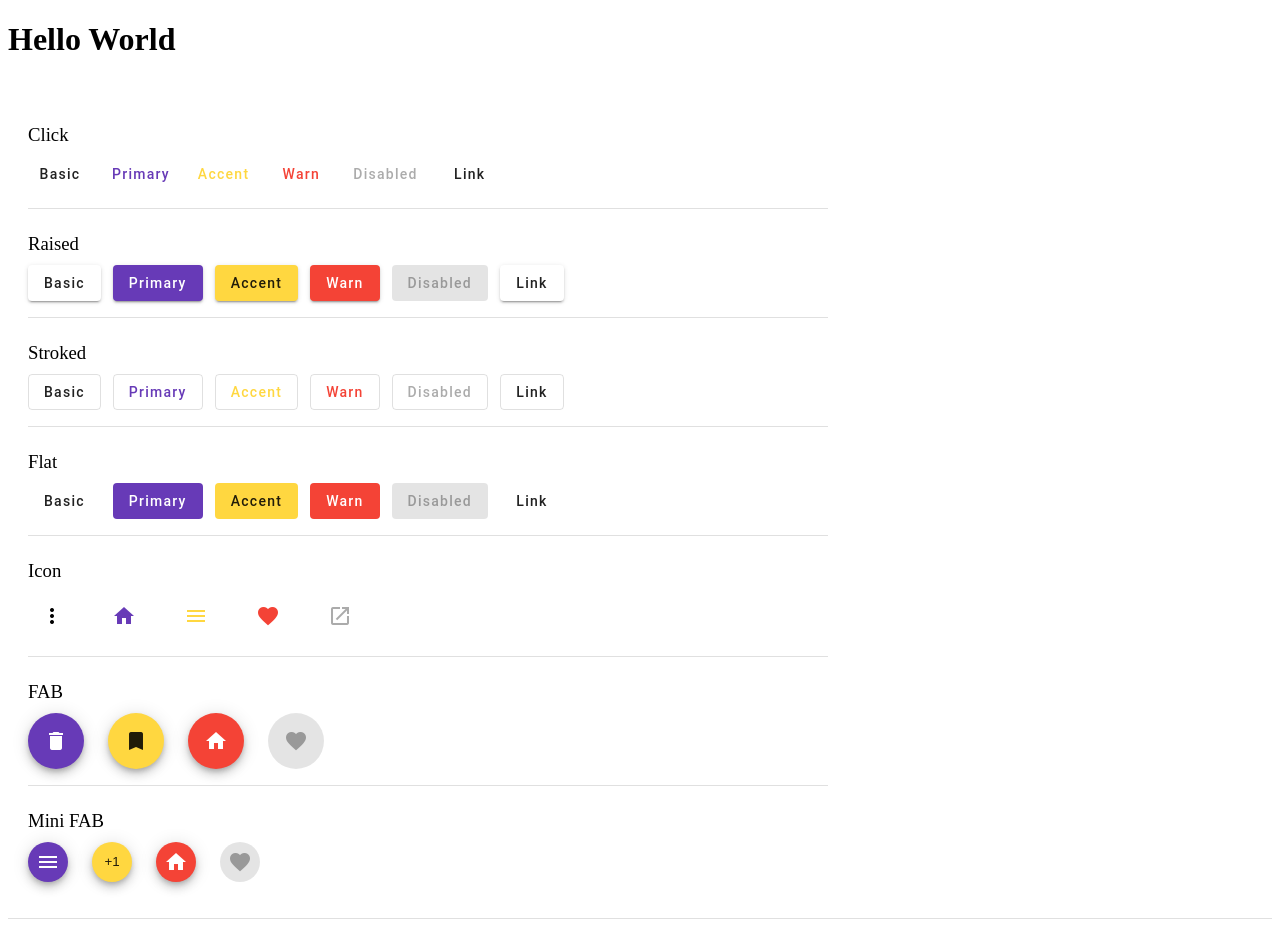
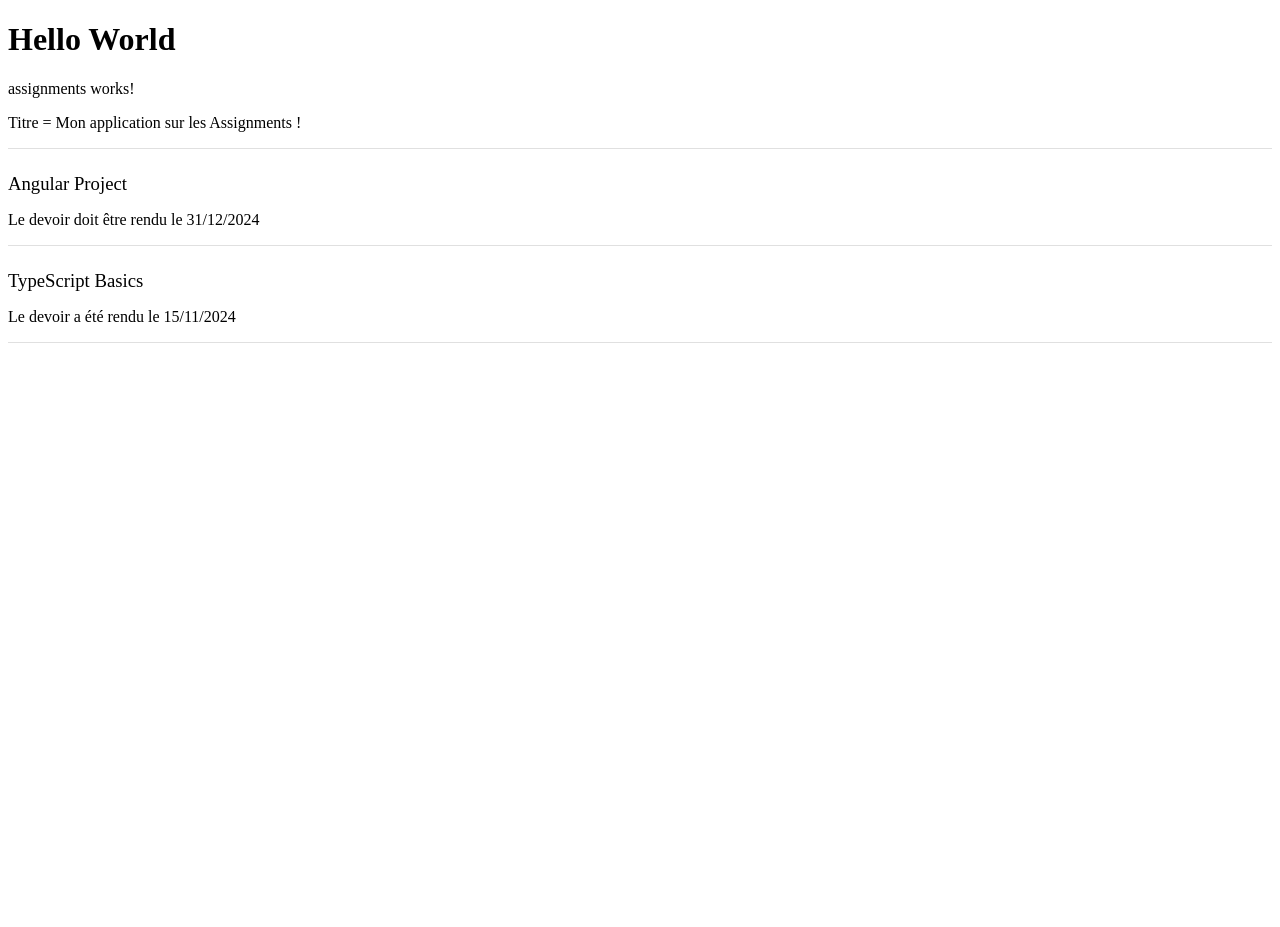
Before and after one commit to JJ-vle/angular-assignment-app, an Angular app: page / in a window 1280 px wide. After the commit the page ends 800 px from the top, so only its background shows below. Built offline with nearby package versions, Linux system fonts and the light colour scheme.

Commit message:
create component + for/if

```diff
--- a/src/app/app.html
+++ b/src/app/app.html
@@ -1,5 +1,4 @@
-<h1>Hello World</h1>
-
+<!--
 <section class="container">
 
   <h3>Click</h3>
@@ -81,6 +80,9 @@
 
 </section>
 
-<mat-divider></mat-divider>
+<mat-divider></mat-divider>-->
+
+
+<app-assignments></app-assignments>
 
 <router-outlet />
--- a/src/app/app.ts
+++ b/src/app/app.ts
@@ -3,14 +3,18 @@ import { RouterOutlet } from '@angular/router';
 import { MatButtonModule } from '@angular/material/button';
 import { MatIconModule } from '@angular/material/icon';
 import { MatDividerModule } from '@angular/material/divider';
+import { Assignments } from './assignments/assignments'
 
 @Component({
   selector: 'app-root',
-  imports: [RouterOutlet, MatButtonModule, MatIconModule, MatDividerModule],
+  imports: [RouterOutlet, MatButtonModule, MatIconModule, MatDividerModule,
+            Assignments
+  ],
   templateUrl: './app.html',
   styleUrl: './app.css'
 })
 
 export class App {
   protected readonly title = signal('assignment-app');
+  prof:string = "Michel Buffa";
 }
--- /dev/null
+++ b/src/app/assignments/assignments.html
@@ -0,0 +1,20 @@
+<p>assignments works!</p>
+<p>Titre = {{titre}}</p>
+
+<mat-divider></mat-divider>
+@for(assignment of assignments; track assignment.nom) {
+    <div>
+        <h3>{{assignment.nom}}</h3>
+        @if(assignment.rendu){
+            <p>
+                Le devoir a été rendu le {{assignment.dateDeRendu | date: 'dd/MM/yyyy'}}
+            </p>
+        }
+        @else {
+            <p>
+                Le devoir doit être rendu le {{assignment.dateDeRendu | date: 'dd/MM/yyyy'}}
+            </p>
+        }
+        <mat-divider></mat-divider>
+    </div>
+}
--- /dev/null
+++ b/src/app/assignments/assignments.ts
@@ -0,0 +1,23 @@
+import { Component } from '@angular/core';
+import { DatePipe } from '@angular/common';
+import { MatDividerModule } from '@angular/material/divider';
+
+@Component({
+  selector: 'app-assignments',
+  imports: [DatePipe, MatDividerModule],
+  templateUrl: './assignments.html',
+  styleUrl: './assignments.css',
+})
+export class Assignments {
+  titre = "Mon application sur les Assignments !";
+  assignments = [{
+    nom: 'Angular Project',
+    dateDeRendu: '2024-12-31',
+    rendu: false
+  },
+  {
+    nom: 'TypeScript Basics',
+    dateDeRendu: '2024-11-15',
+    rendu: true
+  }];
+}
--- a/src/index.html
+++ b/src/index.html
@@ -10,6 +10,7 @@
 
 </head>
 <body>
+  <h1>Hello World</h1>
   <app-root></app-root>
 </body>
 </html>
```
Also changed, not shown: src/app/assignments/assignments.css (added).
